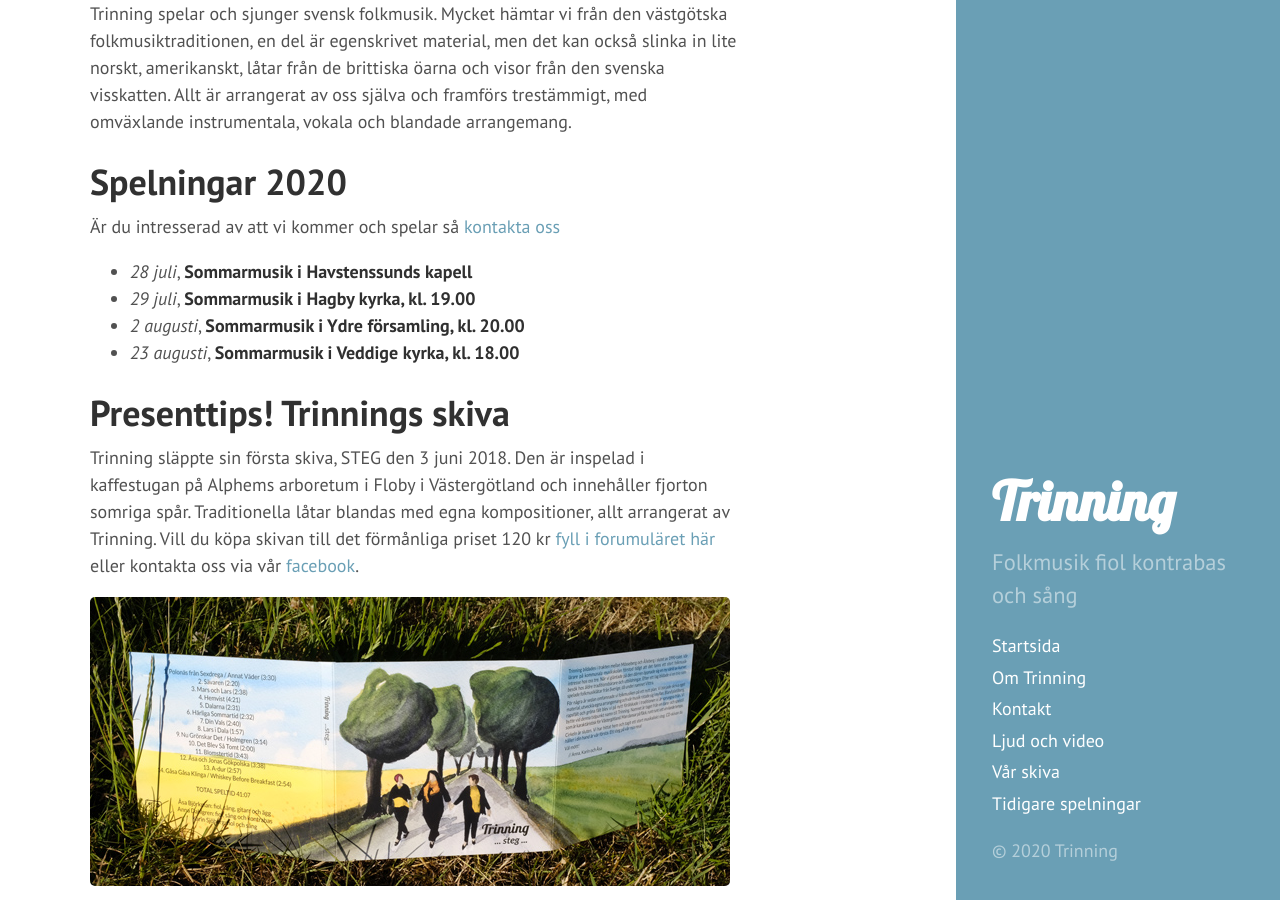
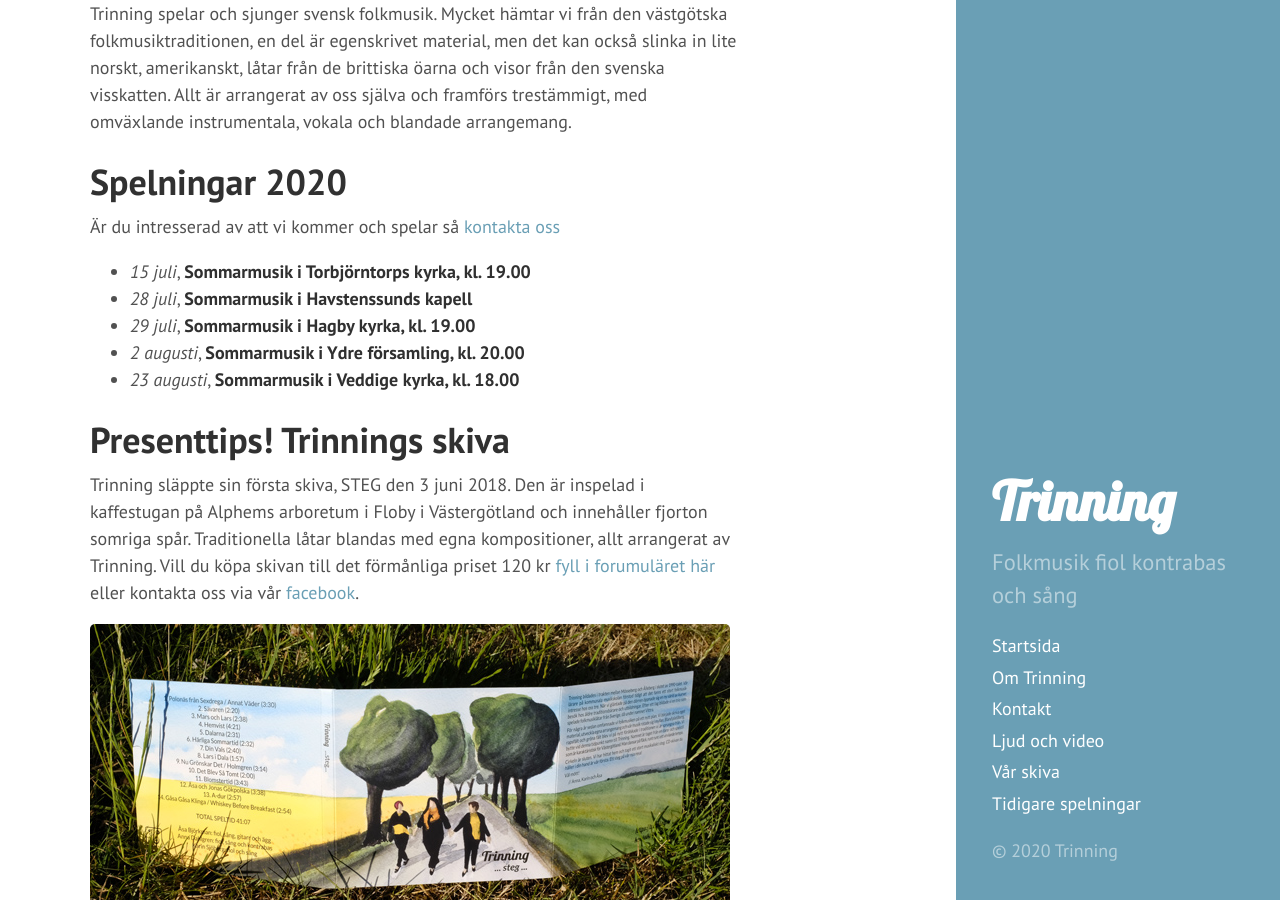
Before and after one commit to trinning/trinning.github.io, a Jekyll site: the page built from index.md, in a window 1280 px wide and 900 px high, scrolled down 435 px. Built offline with Jekyll 4.4.1, drawn with Linux system fonts in a browser that asks for light colours.

Commit message:
Uppdaterat  spelningar 2020

```diff
--- a/index.md
+++ b/index.md
@@ -14,7 +14,7 @@ in lite norskt, amerikanskt, låtar från de brittiska öarna och visor från de
 # Spelningar 2020
 Är du intresserad av att vi kommer och spelar så [kontakta oss](/kontakt)
 
-
+* *15 juli*, **Sommarmusik i Torbjörntorps kyrka, kl. 19.00**
 * *28 juli*, **Sommarmusik i Havstenssunds kapell**
 * *29 juli*, **Sommarmusik i Hagby kyrka, kl. 19.00**
 * *2 augusti*, **Sommarmusik i Ydre församling, kl. 20.00**
```
